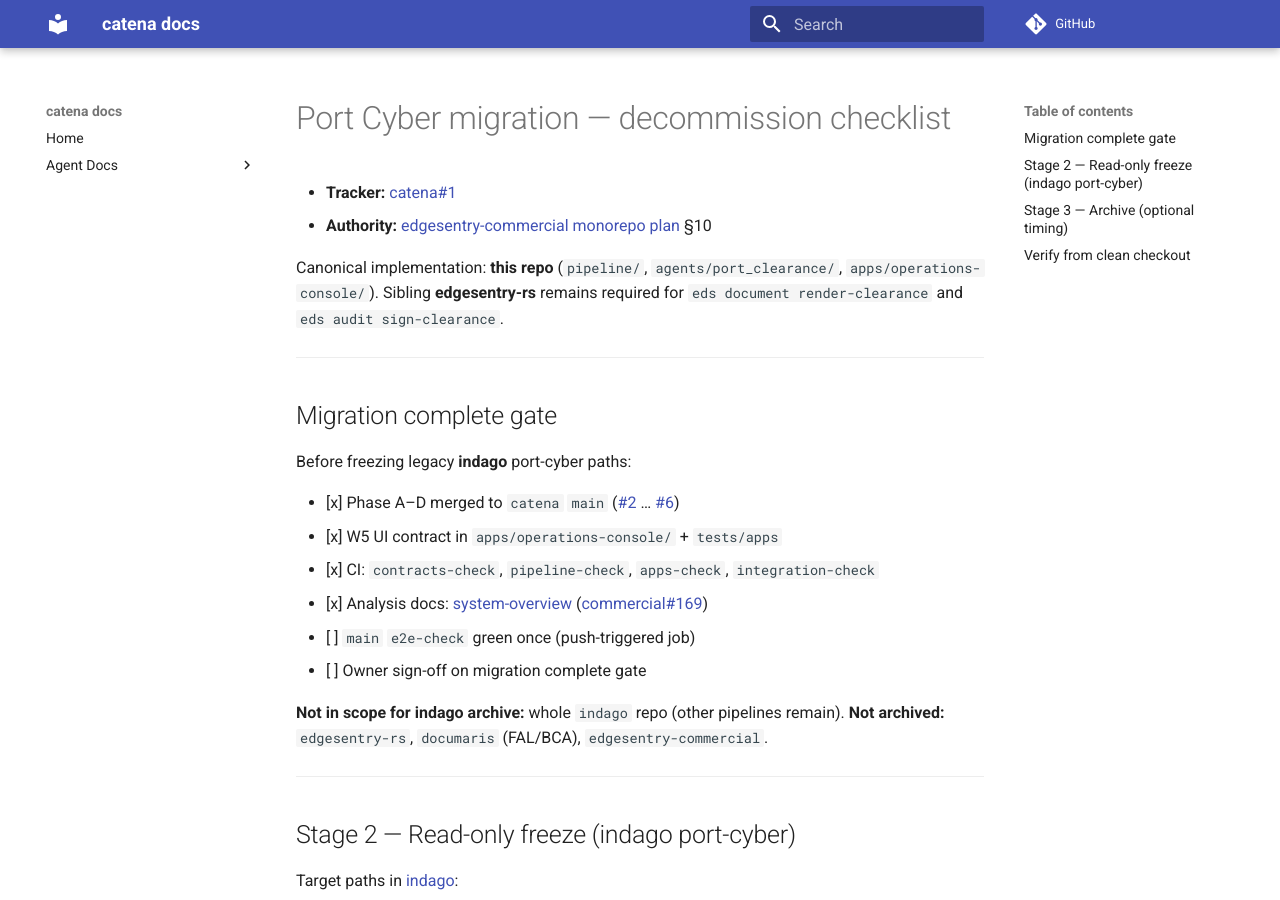
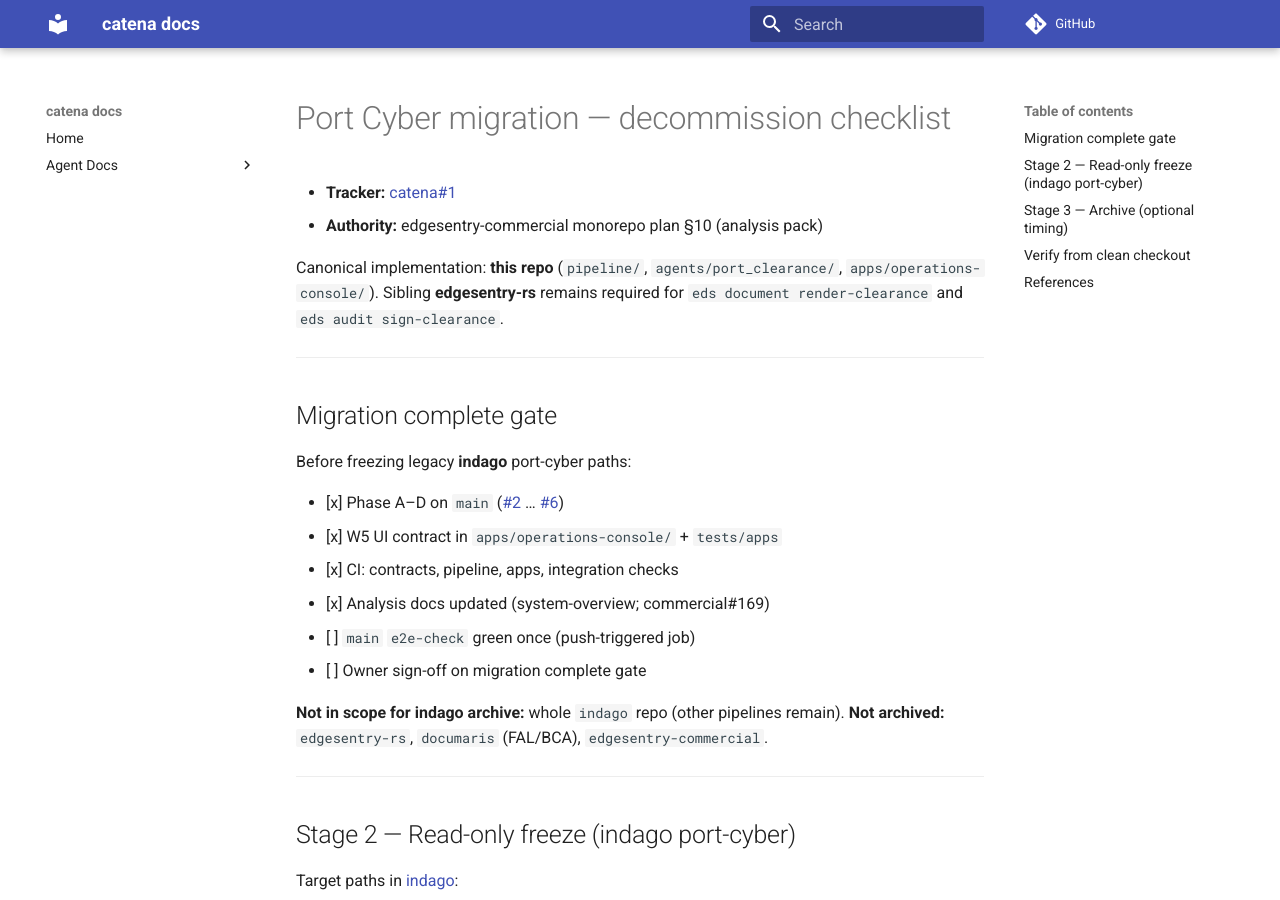
Before and after one commit to edgesentry/catena, an MkDocs documentation site: the page built from docs/DECOMMISSION.md, in a window 1280 px wide and 900 px high. Built offline with MkDocs 1.6.1 and Material for MkDocs 9.7.7, drawn with Linux system fonts in a browser that asks for light colours; comment, search, counter and statistics services are not loaded; some of the changed text lies outside the part shown.

Commit message:
fix(docs): markdownlint MD013 in decommission README files
Shorten list lines; move long commercial URLs to a References section.

Co-authored-by: Cursor <cursoragent@cursor.com>

````diff
--- a/docs/DECOMMISSION.md
+++ b/docs/DECOMMISSION.md
@@ -1,7 +1,7 @@
 # Port Cyber migration — decommission checklist
 
 - **Tracker:** [catena#1](https://github.com/edgesentry/catena/issues/1)
-- **Authority:** [edgesentry-commercial monorepo plan](https://github.com/edgesentry/edgesentry-commercial/blob/main/docs/programs/20260630-capvista-products/analysis/monorepo-design-implementation-plan.md) §10
+- **Authority:** edgesentry-commercial monorepo plan §10 (analysis pack)
 
 Canonical implementation: **this repo** (`pipeline/`, `agents/port_clearance/`,
 `apps/operations-console/`). Sibling **edgesentry-rs** remains required for
@@ -13,10 +13,10 @@ Canonical implementation: **this repo** (`pipeline/`, `agents/port_clearance/`,
 
 Before freezing legacy **indago** port-cyber paths:
 
-- [x] Phase A–D merged to `catena` `main` ([#2](https://github.com/edgesentry/catena/pull/2) … [#6](https://github.com/edgesentry/catena/pull/6))
+- [x] Phase A–D on `main` ([#2](https://github.com/edgesentry/catena/pull/2) … [#6](https://github.com/edgesentry/catena/pull/6))
 - [x] W5 UI contract in `apps/operations-console/` + `tests/apps`
-- [x] CI: `contracts-check`, `pipeline-check`, `apps-check`, `integration-check`
-- [x] Analysis docs: [system-overview](https://github.com/edgesentry/edgesentry-commercial/blob/main/docs/programs/20260630-capvista-products/analysis/system-overview.md) ([commercial#169](https://github.com/edgesentry/edgesentry-commercial/pull/169))
+- [x] CI: contracts, pipeline, apps, integration checks
+- [x] Analysis docs updated (system-overview; commercial#169)
 - [ ] `main` `e2e-check` green once (push-triggered job)
 - [ ] Owner sign-off on migration complete gate
 
@@ -58,3 +58,9 @@ git clone https://github.com/edgesentry/edgesentry-rs.git ../edgesentry-rs
 make test-all
 make test-e2e vessel-hold   # optional smoke
 ```
+
+## References
+
+- [system-overview](https://github.com/edgesentry/edgesentry-commercial/blob/main/docs/programs/20260630-capvista-products/analysis/system-overview.md)
+- [monorepo plan §10](https://github.com/edgesentry/edgesentry-commercial/blob/main/docs/programs/20260630-capvista-products/analysis/monorepo-design-implementation-plan.md)
+- [commercial#169](https://github.com/edgesentry/edgesentry-commercial/pull/169)
````
Also changed, not shown: README.md (+1 -1 lines).
